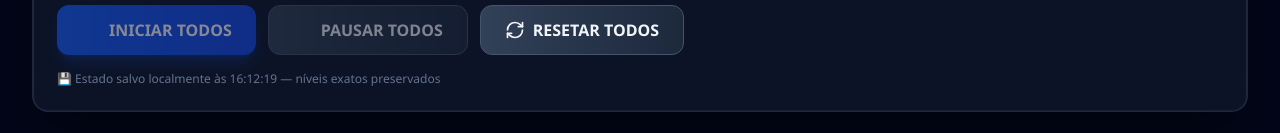
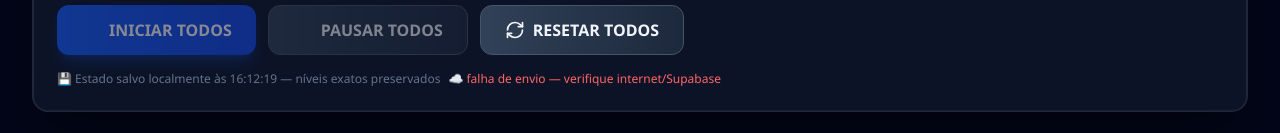
Before and after one commit to sidney20/simulador-baloes, a React (Vite) app in the folder simulador-baloes/: page / in a window 1280 px wide. Shown: the part 2809-2942 px from the top of the page. Built offline with nearby package versions, Linux system fonts and the light colour scheme; no server answers; the database is empty.

Commit message:
Indicador de status do envio p/ nuvem

```diff
--- a/simulador-baloes/src/App.jsx
+++ b/simulador-baloes/src/App.jsx
@@ -197,11 +197,15 @@ const App = () => {
   // Nuvem: throttle de ~1s (envio contínuo, inclusive rodando).
   // Debounce puro nunca dispararia com o envase ativo (muda a cada 1s).
   const lastPush = useRef(0);
+  // Status do envio p/ diagnóstico visível (hora do último OK / falha)
+  const [cloudStatus, setCloudStatus] = useState({ state: 'idle', at: null });
   useEffect(() => {
     if (!isSupabaseEnabled || !cloudReady) return;
     const doPush = () => {
       lastPush.current = Date.now();
-      pushRemoteBalloons(balloonsRef.current).catch(() => {});
+      pushRemoteBalloons(balloonsRef.current)
+        .then((ok) => setCloudStatus({ state: ok ? 'ok' : 'error', at: Date.now() }))
+        .catch(() => setCloudStatus({ state: 'error', at: Date.now() }));
     };
     if (Date.now() - lastPush.current >= 1000) {
       doPush();
@@ -1073,6 +1077,17 @@ const App = () => {
           {savedAt && (
             <p className="text-xs text-slate-500 mt-4 tabular-nums">
               💾 Estado salvo localmente às {new Date(savedAt).toLocaleTimeString('pt-BR')} — níveis exatos preservados
+              {isSupabaseEnabled && (
+                <span className="ml-2">
+                  {cloudStatus.state === 'ok' && cloudStatus.at ? (
+                    <span className="text-green-400">☁️ sincronizado às {new Date(cloudStatus.at).toLocaleTimeString('pt-BR')}</span>
+                  ) : cloudStatus.state === 'error' ? (
+                    <span className="text-red-400">☁️ falha de envio — verifique internet/Supabase</span>
+                  ) : (
+                    <span className="text-slate-500">☁️ aguardando envio...</span>
+                  )}
+                </span>
+              )}
             </p>
           )}
         </div>
```
